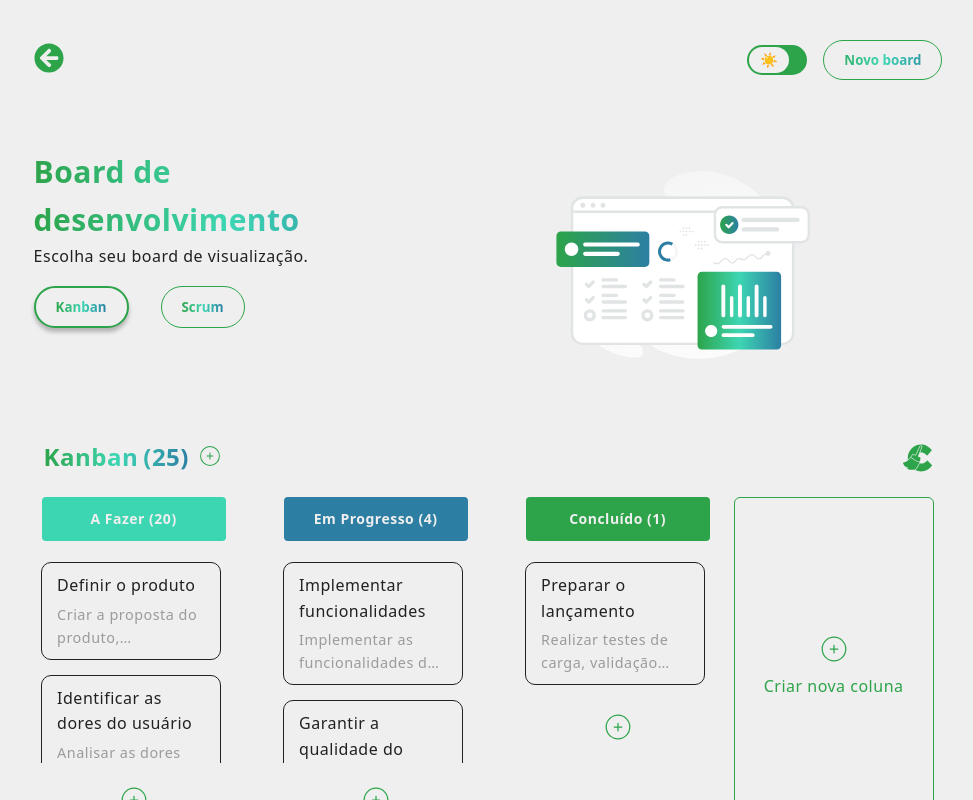
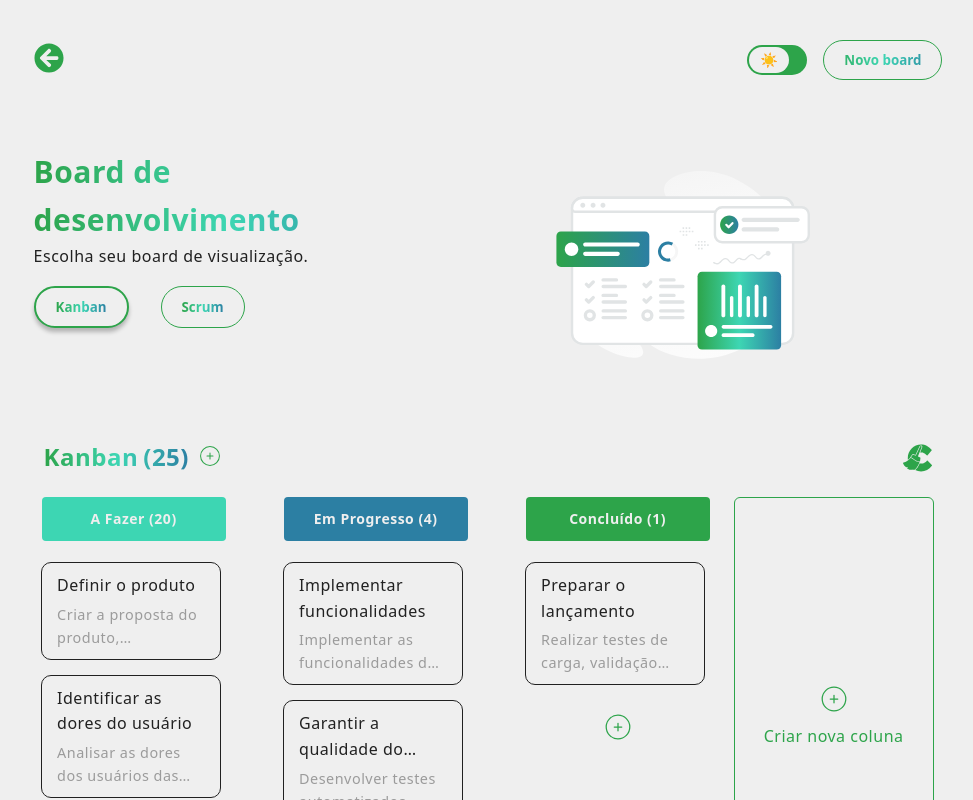
Before and after one commit to eliscmattosinho/Board-de-Desenvolvimento, a React (Create React App) app: page /development-board/boards in a window 1280 px wide. Shown: the top 800 px of the page, without its empty margins (152-1125 px from the left). Built offline with nearby package versions, Linux system fonts and the light colour scheme.

Commit message:
feat(scrollbar): add custom scrollbar styling

```diff
--- a/src/App.css
+++ b/src/App.css
@@ -11,6 +11,7 @@
 
   --global-white: #efefef;
   --global-gray: #9b9b9b;
+  --light-gray: #c4c4c4;
   --hover-gray: #666666;
 
   --global-red: #d73a49;
@@ -202,6 +203,35 @@ button.btn-cancel {
   display: none;
 }
 
+/* Estilização da barra de rolagem */
+*::-webkit-scrollbar {
+  width: 6px;
+  height: 6px;
+}
+
+*::-webkit-scrollbar-track {
+  border-radius: 6px;
+  background-color: var(--light-gray);
+}
+
+.dark *::-webkit-scrollbar-track {
+  background-color: var(--global-gray);
+}
+
+*::-webkit-scrollbar-thumb {
+  background-color: var(--global-gray);
+  border-radius: 6px;
+}
+
+.dark *::-webkit-scrollbar-thumb {
+  background-color: var(--global-white);
+}
+
+*::-webkit-scrollbar-thumb:hover {
+  cursor: pointer;
+  background-color: var(--hover-gray);
+}
+
 @media (min-width: 320px) and (max-width: 768px) {
   .btn-project {
     font-size: 12px;
--- a/src/components/Board/BoardSection.css
+++ b/src/components/Board/BoardSection.css
@@ -5,29 +5,8 @@
   gap: 1rem;
   padding-bottom: 10px;
   width: 100%;
-  height: 350px;
+  height: 450px;
   overflow: visible;
-}
-
-.board::-webkit-scrollbar {
-  height: 7px;
-}
-
-.board::-webkit-scrollbar-thumb,
-.col-items::-webkit-scrollbar-thumb {
-  background-color: #848484;
-  border-radius: 5px;
-}
-
-.board::-webkit-scrollbar-thumb:hover,
-.kanban-items::-webkit-scrollbar-thumb:hover,
-.scrum-items::-webkit-scrollbar-thumb:hover,
-.col-items::-webkit-scrollbar-thumb:hover {
-  cursor: pointer;
-}
-
-.board {
-  display: none;
 }
 
 .board.active {
--- a/src/components/Card/CardModal/CardModal.css
+++ b/src/components/Card/CardModal/CardModal.css
@@ -6,6 +6,12 @@
 .task-name {
     font-size: 18px;
     font-weight: 600;
+}
+
+.description-text {
+    max-height: 200px;
+    overflow-y: auto;
+    padding-right: 5px;
 }
 
 /* Prevent textarea from exceeding parent width */
--- a/src/components/Column/Column.css
+++ b/src/components/Column/Column.css
@@ -17,6 +17,17 @@
 
 .add-task:hover * {
   color: var(--global-white);
+}
+
+.item-title {
+    font-size: 16px;
+    font-weight: 500;
+    white-space: wrap;
+
+    display: -webkit-box;
+    -webkit-line-clamp: 2;
+    -webkit-box-orient: vertical;
+    overflow: hidden;
 }
 
 .task-placeholder {
--- a/src/pages/Boards.css
+++ b/src/pages/Boards.css
@@ -76,11 +76,6 @@
 .scrum-items {
     overflow-y: auto;
     width: 200px;
-}
-
-.col-items::-webkit-scrollbar {
-    width: 6px;
-
 }
 
 .btn-container {
@@ -171,12 +166,6 @@
     cursor: grab;
 }
 
-.item-title {
-    font-size: 16px;
-    font-weight: 500;
-    white-space: wrap;
-}
-
 h3 .task-counter {
     margin-left: 5px;
 }
```
